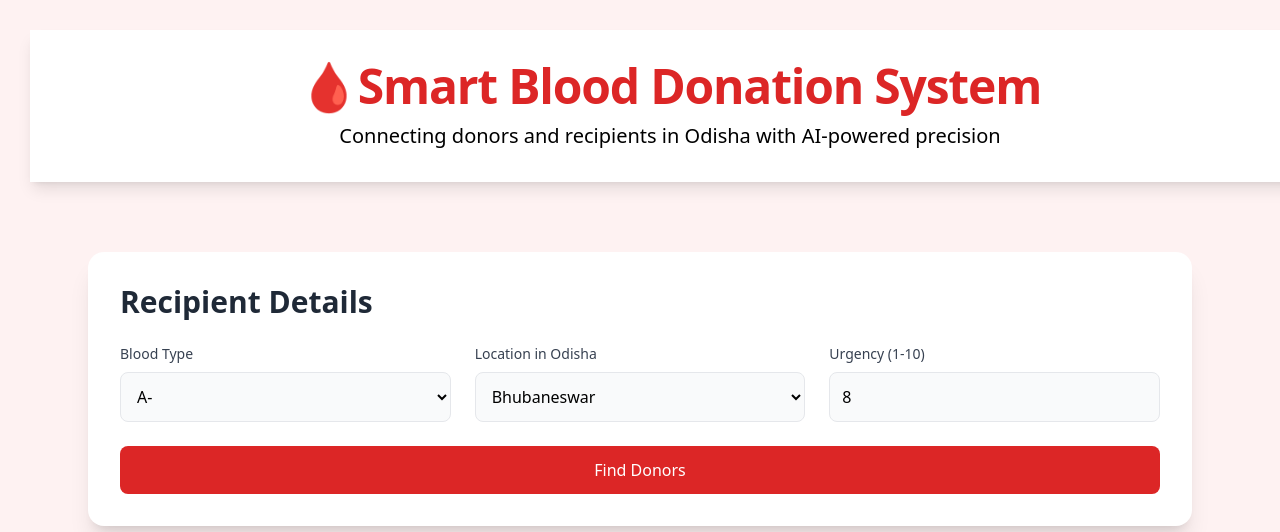
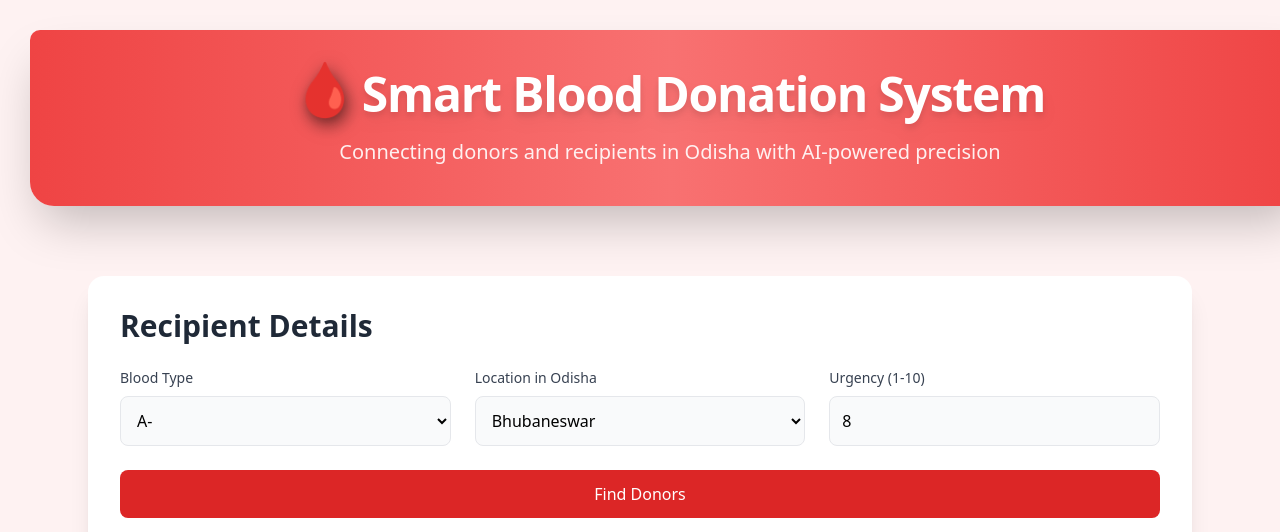
Before and after one commit to Bibhu77/XYZ, a plain HTML site: page index.html in a window 1280 px wide. Shown: the top 532 px of the page. Drawn offline with nearby package versions, Linux system fonts and the light colour scheme.

Commit message:
Update index.html

```diff
--- a/index.html
+++ b/index.html
@@ -28,12 +28,34 @@
         .btn:hover { transform: scale(1.05); }
         .modal { transition: opacity 0.3s ease; }
         .header { margin: 30px; }
-    </style>
+        @keyframes fade-in {
+    from { opacity: 0; transform: translateY(-20px); }
+    to { opacity: 1; transform: translateY(0); }
+}
+.animate-fade-in {
+    animation: fade-in 1s ease-out forwards;
+}
+@keyframes bounce-slow {
+    0%, 100% { transform: scale(1.05) translateY(0); }
+    50% { transform: scale(1.1) translateY(-6px); }
+}
+.animate-bounce-slow {
+    animation: bounce-slow 2.5s infinite;
+}
+.drop-shadow-3xl {
+    filter: drop-shadow(3px 5px 8px rgba(0, 0, 0, 0.5));
+}
+.header{
+    border-top-left-radius: 10px;
+}    </style>
 </head>
 <body class="bg-red-50 min-h-screen flex flex-col font-sans">
-    <header class="w-full bg-white text-red-600 py-8 text-center shadow-lg header">
-        <h1 class="text-5xl font-extrabold tracking-tight">🩸Smart Blood Donation System</h1>
-        <p class="mt-3 text-xl font-light text-black">Connecting donors and recipients in Odisha with AI-powered precision</p>
+    <header class="w-full bg-gradient-to-r from-red-500 via-red-400 to-red-500 text-white py-10 text-center shadow-2xl rounded-b-3xl header animate-fade-in">
+        <h1 class="text-5xl font-extrabold tracking-tight drop-shadow-lg flex items-center justify-center gap-2">
+            <span class="text-5xl drop-shadow-3xl transform scale-105 animate-bounce-slow">🩸</span>
+            Smart Blood Donation System
+        </h1>
+        <p class="mt-5 text-xl font-light text-white/90">Connecting donors and recipients in Odisha with AI-powered precision</p>
     </header>
 
     <main class="w-full max-w-6xl mx-auto mt-10 px-6">
```
